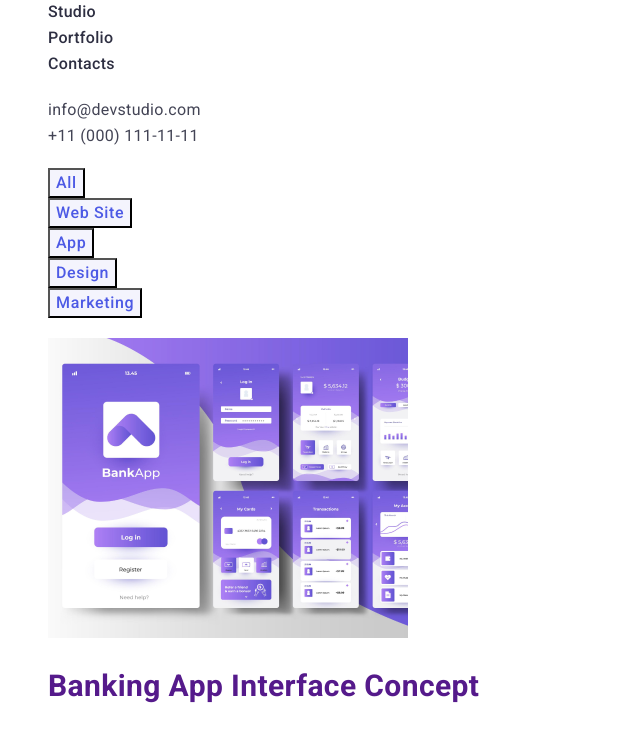
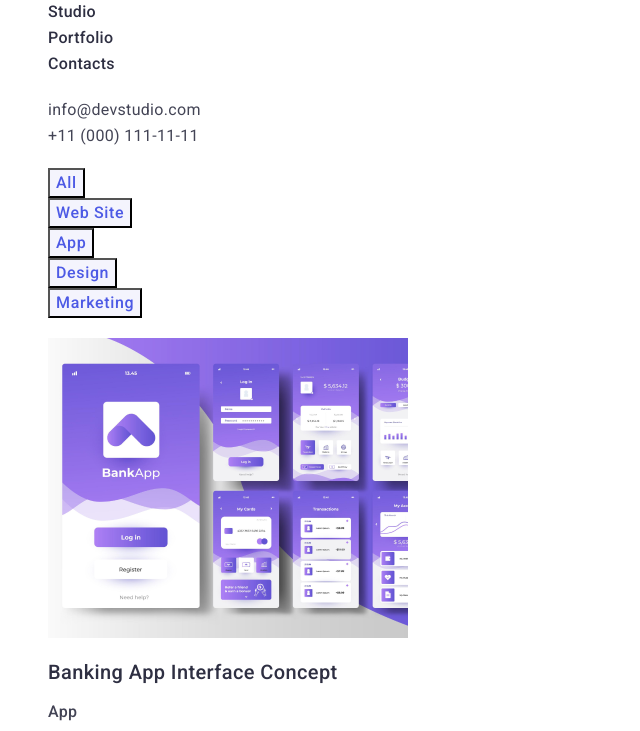
Before and after one commit to nerl69/goit-markup-hw-02, a plain HTML site: page portfolio.html in a window 1280 px wide. Shown: the part 51-782 px from the top of the page, without its empty margins (0-640 px from the left). Drawn offline with Linux system fonts and the light colour scheme.

Commit message:
Update styles.css

```diff
--- a/css/styles.css
+++ b/css/styles.css
@@ -192,3 +192,18 @@
   line-height: 1.5;
   letter-spacing: 0.02em;
 }
+
+.portfolio-img-title {
+  font-weight: 500;
+  font-size: 20px;
+  line-height: 1.2;
+  letter-spacing: 0.02em;
+  color: #2e2f42;
+}
+
+.portfolio-img-text {
+  font-size: 16px;
+  line-height: 1.5;
+  letter-spacing: 0.02em;
+  color: #434455;
+}
```
